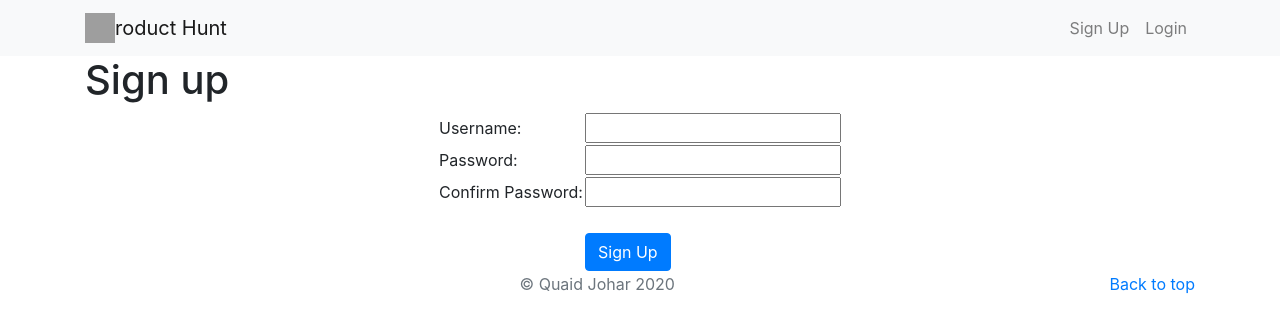
After one commit to Equinox-13/product-hunt, a Django app: page /accounts/signup/ in a window 1280 px wide. The commit adds this page. Shown: the top 333 px of the page. Run offline with Django 3.2, Linux system fonts and the light colour scheme; some libraries are stand-ins or nearby versions; grey boxes are pictures that could not be loaded.

Commit message:
Added login,signup views and signup functionality

```diff
--- /dev/null
+++ b/accounts/templates/accounts/signup.html
@@ -0,0 +1,36 @@
+{% extends 'base.html' %}
+
+{% block content %}
+
+{% if error %}
+{{ error }}
+{% endif %}
+<h1> Sign up</h1>
+
+<form method="POST" action="{% url 'signup' %}">
+    {% csrf_token %}
+  <table align= "center">
+    <tr>
+        <td>Username:</td>
+        <td><input type="text" name="username"/></td>
+    </tr>
+    <tr>
+        <td>Password:</td>
+        <td><input type="password" name="password1"/></td>
+    </tr>
+    <tr>
+        <td>Confirm Password:</td>
+        <td><input type="password" name="password2"/></td>
+    </tr>
+
+    <tr>
+        <td>
+        </td>
+        <td>
+            <br/>
+    <input type="submit" value="Sign Up" class="btn btn-primary"/></td>
+    </tr>
+  </table>
+</form>
+
+{% endblock %}
--- /dev/null
+++ b/accounts/urls.py
@@ -0,0 +1,9 @@
+from django.urls import path
+from . import views
+
+urlpatterns = [
+    path('login/', views.login, name='login'),
+    path('signup/', views.signup, name='signup'),
+    path('logout/', views.logout, name='logout'),
+
+]
--- a/accounts/views.py
+++ b/accounts/views.py
@@ -1,3 +1,28 @@
-from django.shortcuts import render
+from django.shortcuts import render, redirect
+from django.contrib.auth.models import User
+from django.contrib import auth
 
-# Create your views here.
+
+def signup(request):
+    print("request========>",request)
+    print("request.method========>",request.method)
+    if request.method == 'POST':
+        if request.POST['password1'] == request.POST['password2']:
+            try:
+                ser = User.objects.get(username = request.POST['username'])
+                return render(request, 'accounts/signup.html', {'error':'Username has already been taken'})
+            except User.DoesNotExist:
+                user = User.objects.create_user(request.POST['username'], request.POST['password1'])
+                auth.login(request, user)
+                return redirect('home')
+        else:
+            return render(request, 'accounts/signup.html', {'error':'Passwords must match'})
+
+    else:
+        return render(request, 'accounts/signup.html')
+
+def login(request):
+    return render(request, 'accounts/login.html')
+
+def logout(request):
+    return render(request, 'accounts/signup.html')
--- a/producthunt_project/settings.py
+++ b/producthunt_project/settings.py
@@ -121,6 +121,10 @@ USE_TZ = True
 
 STATIC_URL = '/static/'
 STATIC_ROOT = os.path.join(BASE_DIR, 'static')
+
+# STATICFILES_DIRS is the list of folders where
+# Django will search for additional static files aside from the static
+# folder of each app installed.
 STATICFILES_DIRS = [
     os.path.join(BASE_DIR, 'producthunt_project/static/')
 ]
--- a/producthunt_project/templates/base.html
+++ b/producthunt_project/templates/base.html
@@ -7,7 +7,7 @@
     <meta name="description" content="">
     <meta name="author" content="Mark Otto, Jacob Thornton, and Bootstrap contributors">
     <meta name="generator" content="Jekyll v3.8.6">
-    <title>Quaid Johar</title>
+    <title>Product Hunt</title>
 
     <link rel="canonical" href="https://getbootstrap.com/docs/4.4/examples/album/">
 
--- a/producthunt_project/urls.py
+++ b/producthunt_project/urls.py
@@ -14,10 +14,11 @@ Including another URLconf
     2. Add a URL to urlpatterns:  path('blog/', include('blog.urls'))
 """
 from django.contrib import admin
-from django.urls import path
+from django.urls import path, include
 from products import views
 
 urlpatterns = [
     path('admin/', admin.site.urls),
     path('', views.home, name='home'),
+    path('accounts/', include('accounts.urls')),
 ]
```
Also changed, not shown: accounts/templates/accounts/login.html (added, +7 -0 lines).
